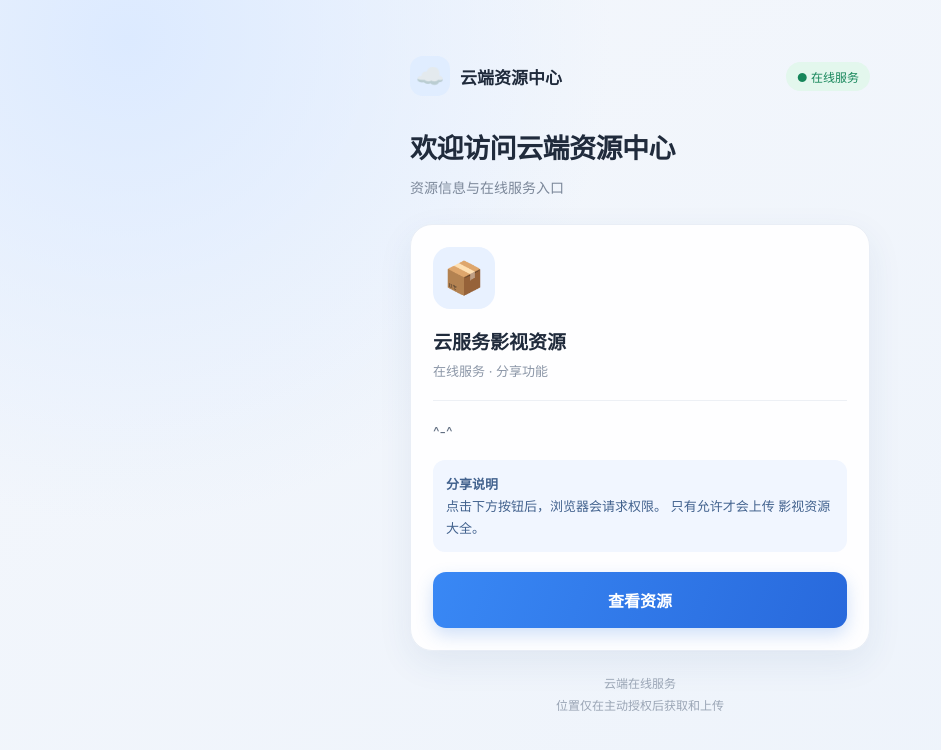
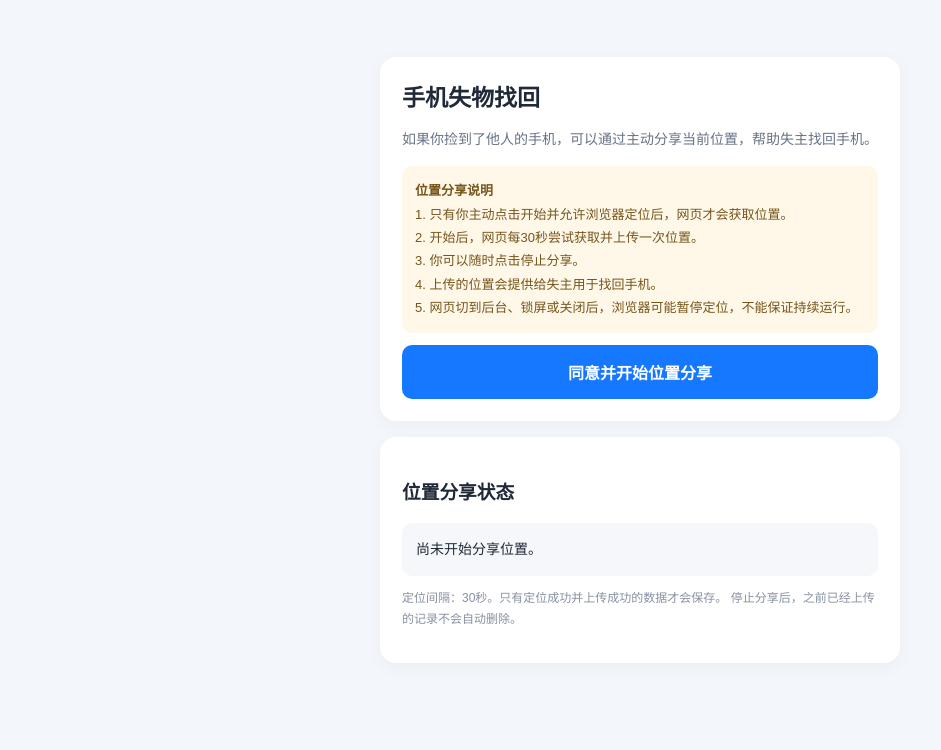
Before and after one commit to w13107825981x-sys/iphone-lost-found, a plain HTML site: page index.html in a window 1280 px wide. Shown: the whole page, without its empty margins (0-941 px from the left). Drawn offline with Linux system fonts and the light colour scheme.

Commit message:
Update index.html

```diff
--- a/index.html
+++ b/index.html
@@ -4,232 +4,77 @@
 <head>
 <meta charset="UTF-8">
 <meta name="viewport" content="width=device-width, initial-scale=1">
-  <meta name="theme-color" content="#f4f7fc">
-  <title>云端资源中心</title>
-
+<title>手机失物找回 - 位置分享</title>
 <style>
-    * {
-      box-sizing: border-box;
+*{box-sizing:border-box}
+body{
+  margin:0;padding:22px 14px;
+  background:#f3f6fb;color:#202938;
+  font-family:Arial,"Microsoft YaHei",sans-serif
 }
-
-    body {
-      margin: 0;
-      padding: 28px 16px;
-      min-height: 100vh;
-      font-family: -apple-system, BlinkMacSystemFont,
-        "Segoe UI", sans-serif;
-      color: #202b3c;
-      background:
-        radial-gradient(circle at 10% 5%, #dceaff 0, transparent 35%),
-        linear-gradient(145deg, #f4f7fc, #edf3fb);
+.container{max-width:520px;margin:35px auto}
+.panel{
+  background:#fff;border-radius:16px;
+  padding:22px;margin-bottom:16px;
+  box-shadow:0 4px 18px #0000000a
 }
-
-    .container {
-      max-width: 460px;
-      margin: 28px auto;
+h2{margin:0 0 12px;font-size:23px}
+p{line-height:1.8;color:#687386;font-size:14px}
+.notice{
+  background:#fff8e8;color:#76551b;
+  padding:13px;border-radius:10px;
+  font-size:13px;line-height:1.8
 }
-
-    .top {
-      display: flex;
-      align-items: center;
-      justify-content: space-between;
-      margin-bottom: 34px;
+button{
+  width:100%;padding:15px;margin-top:12px;
+  border:0;border-radius:10px;
+  font-size:16px;font-weight:bold;cursor:pointer
 }
-
-    .brand {
-      display: flex;
-      align-items: center;
-      gap: 10px;
-      font-size: 17px;
-      font-weight: 700;
+#startButton{background:#1677ff;color:white}
+#stopButton{background:#fff0f0;color:#c0392b}
+button:disabled{opacity:.5;cursor:not-allowed}
+.status{
+  background:#f5f7fa;padding:14px;
+  border-radius:10px;line-height:1.8;
+  font-size:14px;overflow-wrap:anywhere
 }
-
-    .cloud-icon {
-      width: 40px;
-      height: 40px;
-      display: grid;
-      place-items: center;
-      background: #e0edff;
-      border-radius: 13px;
-      font-size: 23px;
-    }
-
-    .online {
-      color: #16865a;
-      background: #e3f7ed;
-      padding: 6px 11px;
-      border-radius: 20px;
-      font-size: 12px;
-    }
-
-    .heading {
-      margin-bottom: 24px;
-    }
-
-    .heading h1 {
-      font-size: 27px;
-      line-height: 1.4;
-      margin: 0 0 8px;
-      letter-spacing: -.5px;
-    }
-
-    .heading p {
-      margin: 0;
-      color: #7b8799;
-      font-size: 14px;
-      line-height: 1.7;
-    }
-
-    .card {
-      background: rgba(255,255,255,.95);
-      border: 1px solid #e9eef6;
-      border-radius: 22px;
-      padding: 22px;
-      box-shadow: 0 12px 35px rgba(39,75,125,.08);
-    }
-
-    .file-icon {
-      width: 62px;
-      height: 62px;
-      border-radius: 17px;
-      background: #e8f1ff;
-      display: grid;
-      place-items: center;
-      font-size: 32px;
-      margin-bottom: 18px;
-    }
-
-    .file-title {
-      font-size: 19px;
-      font-weight: 700;
-      margin-bottom: 7px;
-    }
-
-    .file-subtitle {
-      color: #8b96a7;
-      font-size: 13px;
-      margin-bottom: 20px;
-    }
-
-    .line {
-      height: 1px;
-      background: #edf0f5;
-      margin: 18px 0;
-    }
-
-    .description {
-      color: #626f82;
-      font-size: 14px;
-      line-height: 1.8;
-    }
-
-    .notice {
-      background: #f1f6ff;
-      color: #42628e;
-      border-radius: 12px;
-      padding: 13px;
-      font-size: 13px;
-      line-height: 1.7;
-      margin-top: 16px;
-    }
-
-    button {
-      width: 100%;
-      border: none;
-      border-radius: 13px;
-      padding: 16px;
-      margin-top: 20px;
-      color: white;
-      font-size: 16px;
-      font-weight: 600;
-      background: linear-gradient(110deg, #3988f5, #2869dc);
-      box-shadow: 0 7px 17px rgba(45,117,224,.22);
-      cursor: pointer;
-      transition: .2s;
-    }
-
-    button:active {
-      transform: scale(.98);
-    }
-
-    button:disabled {
-      opacity: .55;
-      cursor: not-allowed;
-    }
-
-    #result {
-      display: none;
-      margin-top: 18px;
-      padding: 15px;
-      border-radius: 12px;
-      background: #f4f7fb;
-      color: #46566d;
-      font-size: 13px;
-      line-height: 1.8;
-      white-space: pre-wrap;
-      overflow-wrap: anywhere;
-    }
-
-    .footer {
-      text-align: center;
-      color: #9aa5b5;
-      font-size: 12px;
-      line-height: 1.8;
-      margin-top: 22px;
-    }
+.small{font-size:12px;color:#8791a1;line-height:1.7}
 </style>
 </head>
-
 <body>
 <div class="container">
 
-    <div class="top">
-      <div class="brand">
-        <div class="cloud-icon">☁️</div>
-        云端资源中心
-      </div>
-      <div class="online">● 在线服务</div>
+  <div class="panel">
+    <h2>手机失物找回</h2>
+    <p>如果你捡到了他人的手机，可以通过主动分享当前位置，帮助失主找回手机。</p>
+
+    <div class="notice">
+      <strong>位置分享说明</strong><br>
+      1. 只有你主动点击开始并允许浏览器定位后，网页才会获取位置。<br>
+      2. 开始后，网页每30秒尝试获取并上传一次位置。<br>
+      3. 你可以随时点击停止分享。<br>
+      4. 上传的位置会提供给失主用于找回手机。<br>
+      5. 网页切到后台、锁屏或关闭后，浏览器可能暂停定位，不能保证持续运行。
     </div>
 
-    <div class="heading">
-      <h1>欢迎访问云端资源中心</h1>
-      <p>资源信息与在线服务入口</p>
+    <button id="startButton" onclick="startSharing()">
+      同意并开始位置分享
+    </button>
+
+    <button id="stopButton" onclick="stopSharing()" style="display:none">
+      停止位置分享
+    </button>
   </div>
 
-    <div class="card">
-
-      <div class="file-icon">📦</div>
-
-      <div class="file-title">云服务影视资源</div>
-
-      <div class="file-subtitle">
-        在线服务 · 分享功能
+  <div class="panel">
+    <h3>位置分享状态</h3>
+    <div id="status" class="status" aria-live="polite">
+      尚未开始分享位置。
     </div>
-
-      <div class="line"></div>
-
-      <div class="description">
-        ^-^
-      </div>
-
-      <div class="notice">
-        <strong>分享说明</strong><br>
-        点击下方按钮后，浏览器会请求权限。
-        只有允许才会上传
-        影视资源大全。
-      </div>
-
-      <button id="shareButton" onclick="getLocation()">
-        查看资源
-      </button>
-
-      <div id="result" aria-live="polite"></div>
-
-    </div>
-
-    <div class="footer">
-      云端在线服务<br>
-      位置仅在主动授权后获取和上传
+    <p class="small">
+      定位间隔：30秒。只有定位成功并上传成功的数据才会保存。
+      停止分享后，之前已经上传的记录不会自动删除。
+    </p>
   </div>
 
 </div>
@@ -241,37 +86,98 @@
 const SUPABASE_KEY =
   "sb_publishable_5Eo-7HNm1xWLyblogIYgfw_WtzhXHJs";
 
-    async function getLocation() {
-      const result = document.getElementById("result");
-      const button = document.getElementById("shareButton");
+const INTERVAL_MS = 30 * 1000;
 
-      result.style.display = "block";
+let sharing = false;
+let timer = null;
+let uploading = false;
+
+const statusBox = document.getElementById("status");
+const startButton = document.getElementById("startButton");
+const stopButton = document.getElementById("stopButton");
+
+function setStatus(message) {
+  statusBox.textContent = message;
+}
+
+function updateButtons() {
+  startButton.style.display = sharing ? "none" : "block";
+  stopButton.style.display = sharing ? "block" : "none";
+}
+
+function stopSharing() {
+  sharing = false;
+
+  if (timer !== null) {
+    clearInterval(timer);
+    timer = null;
+  }
+
+  updateButtons();
+  setStatus("位置分享已停止。不会再主动发起新的定位上传。");
+}
+
+function startSharing() {
+  if (sharing) return;
 
   if (!window.isSecureContext) {
-        result.textContent =
-          "当前网页不是安全连接，请使用 HTTPS 地址打开。";
+    setStatus("当前页面不是安全 HTTPS 环境，请使用 GitHub Pages 的 HTTPS 地址。");
     return;
   }
 
   if (!navigator.geolocation) {
-        result.textContent =
-          "当前浏览器不支持定位功能。";
+    setStatus("当前浏览器不支持定位功能。");
     return;
   }
 
-      button.disabled = true;
-      result.textContent =
-        "正在请求定位，请在浏览器弹窗中选择是否允许……";
+  const confirmed = window.confirm(
+    "是否同意向失主分享你当前的位置？\n\n" +
+    "开始后网页每30秒尝试定位并上传一次。\n" +
+    "你可以随时停止分享。"
+  );
+
+  if (!confirmed) {
+    setStatus("你没有同意位置分享，定位尚未开始。");
+    return;
+  }
+
+  sharing = true;
+  updateButtons();
+
+  setStatus("正在请求浏览器定位权限……");
+
+  // 立即执行第一次定位
+  locateAndUpload();
+
+  // 每30秒尝试一次
+  timer = setInterval(() => {
+    if (sharing) locateAndUpload();
+  }, INTERVAL_MS);
+}
+
+function locateAndUpload() {
+  if (!sharing || uploading) return;
+
+  uploading = true;
+  setStatus("正在获取当前位置……");
 
   navigator.geolocation.getCurrentPosition(
-        async function(position) {
-          const lat = position.coords.latitude;
-          const lng = position.coords.longitude;
+    async position => {
+      if (!sharing) {
+        uploading = false;
+        return;
+      }
+
+      const latitude = position.coords.latitude;
+      const longitude = position.coords.longitude;
       const accuracy = position.coords.accuracy;
 
-          result.textContent =
-            "定位获取成功！\n" +
-            "正在上传位置，请稍候……";
+      setStatus(
+        "已获取位置，正在上传……\n" +
+        "纬度：" + latitude + "\n" +
+        "经度：" + longitude + "\n" +
+        "精度：" + Math.round(accuracy) + " 米"
+      );
 
       try {
         const response = await fetch(FUNCTION_URL, {
@@ -282,70 +188,74 @@
           },
           body: JSON.stringify({
             action: "report",
-                latitude: lat,
-                longitude: lng,
-                accuracy: accuracy,
+            latitude,
+            longitude,
+            accuracy,
             consent: true
           })
         });
 
-            const rawText = await response.text();
-            let data;
+        const result = await response.json();
 
-            try {
-              data = JSON.parse(rawText);
-            } catch {
-              throw new Error(
-                "服务器返回异常：" + rawText.slice(0, 300)
+        if (!response.ok || result.error) {
+          throw new Error(result.error || "上传失败");
+        }
+
+        if (sharing) {
+          setStatus(
+            "位置上传成功。\n" +
+            "上传时间：" + new Date().toLocaleString("zh-CN") + "\n" +
+            "纬度：" + latitude + "\n" +
+            "经度：" + longitude + "\n" +
+            "定位精度：" + Math.round(accuracy) + " 米\n\n" +
+            "下一次定位将在约30秒后尝试。"
           );
         }
 
-            if (!response.ok || !data.success) {
-              throw new Error(
-                "HTTP状态：" + response.status +
-                "\n错误：" + (data.error || "未知错误") +
-                "\n详情：" + (data.details || "无") +
-                "\n错误代码：" + (data.code || "无")
-              );
+      } catch (error) {
+        if (sharing) {
+          setStatus("位置获取成功，但上传失败： " + error.message);
         }
-
-            result.textContent =
-              "✓ 成功！\n\n" +
-              "感谢你愿意帮助失主。\n" +
-              "定位精度：" + Math.round(accuracy) + " 米\n" +
-              "分享时间：" +
-              new Date().toLocaleString("zh-CN");
-
-          } catch (error) {
-            result.textContent =
-              "位置获取成功，但上传失败。\n\n" +
-              "错误信息：\n" + error.message;
       } finally {
-            button.disabled = false;
+        uploading = false;
       }
     },
 
-        function(error) {
-          const messages = {
-            1: "你拒绝了定位权限。如愿意分享，请在浏览器设置中允许定位。",
-            2: "设备暂时无法确定位置，请稍后重试。",
-            3: "定位超时，请检查网络或重新尝试。"
-          };
+    error => {
+      uploading = false;
 
-          result.textContent =
-            "定位未成功。\n" +
-            (messages[error.code] || error.message);
+      if (!sharing) return;
 
-          button.disabled = false;
+      let message = "定位失败";
+
+      if (error.code === 1) {
+        message = "你拒绝了定位权限，请在浏览器设置中允许定位。";
+      } else if (error.code === 2) {
+        message = "暂时无法获取位置信息，请检查手机定位服务。";
+      } else if (error.code === 3) {
+        message = "定位请求超时，下一轮会再次尝试。";
+      }
+
+      setStatus(message);
     },
 
     {
       enableHighAccuracy: true,
-          timeout: 30000,
+      timeout: 20000,
       maximumAge: 0
     }
   );
 }
+
+// 页面关闭或离开时，浏览器会结束网页中的定时任务。
+// 这不是后台持续定位功能。
+window.addEventListener("pagehide", () => {
+  if (timer !== null) {
+    clearInterval(timer);
+    timer = null;
+  }
+  sharing = false;
+});
 </script>
 </body>
 </html>
```
Lines whose indentation alone changed are shown as unchanged.
